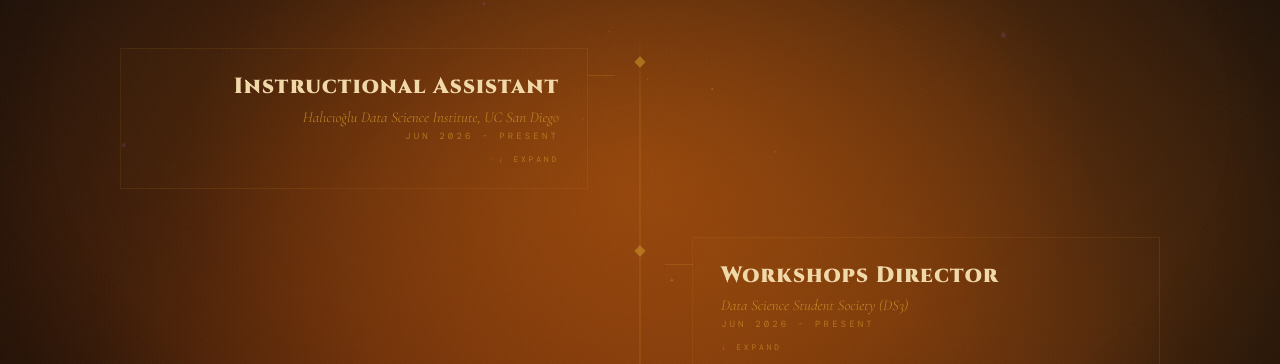
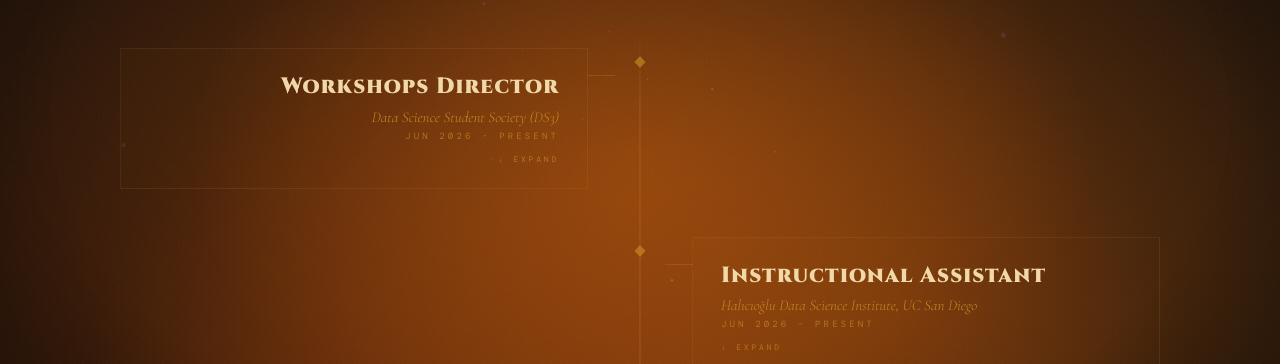
Before and after one commit to SammyG82/sam-griffiths-portfolio, a React (Vite) app: page /#/experience in a window 1280 px wide. Shown: the part 283-647 px from the top of the page. Built offline with nearby package versions, Linux system fonts and the light colour scheme.

Commit message:
Reorder experience list to put Workshops Director first
- Workshops Director and Instructional Assistant both start Jun 2026
- Swapped order to lead with higher-impact role

```diff
--- a/src/data/experience.ts
+++ b/src/data/experience.ts
@@ -9,22 +9,22 @@
 export const experiences: Experience[] = [
   {
     id: 1,
+    title: 'Workshops Director',
+    company: 'Data Science Student Society (DS3)',
+    period: 'Jun 2026 - Present',
+    bullets: [
+      'Lead a 3-person team that hosts 3 workshops per quarter on industry tools (Docker, AWS, Databricks) and domains (sports, bioinformatics, finance).',
+      'Run weekly beginner-friendly LeetCode sessions, guiding students from brute-force to optimal solutions.',
+    ],
+  },
+  {
+    id: 2,
     title: 'Instructional Assistant',
     company: 'Halıcıoğlu Data Science Institute, UC San Diego',
     period: 'Jun 2026 - Present',
     bullets: [
       "Supported 500+ students in DSC 10, UCSD's largest Data Science lower-division course, through weekly discussion sections, office hours, and grading, teaching Python, pandas, and tabular data analysis.",
       'Maintained and updated the official DSC 10 course website, writing course content, building labs and homework assignments, and improving site functionality.',
-    ],
-  },
-  {
-    id: 2,
-    title: 'Workshops Director',
-    company: 'Data Science Student Society (DS3)',
-    period: 'Jun 2026 - Present',
-    bullets: [
-      'Lead a 3-person team that hosts 3 workshops per quarter on industry tools (Docker, AWS, Databricks) and domains (sports, bioinformatics, finance).',
-      'Run weekly beginner-friendly LeetCode sessions, guiding students from brute-force to optimal solutions.',
     ],
   },
   {
```
